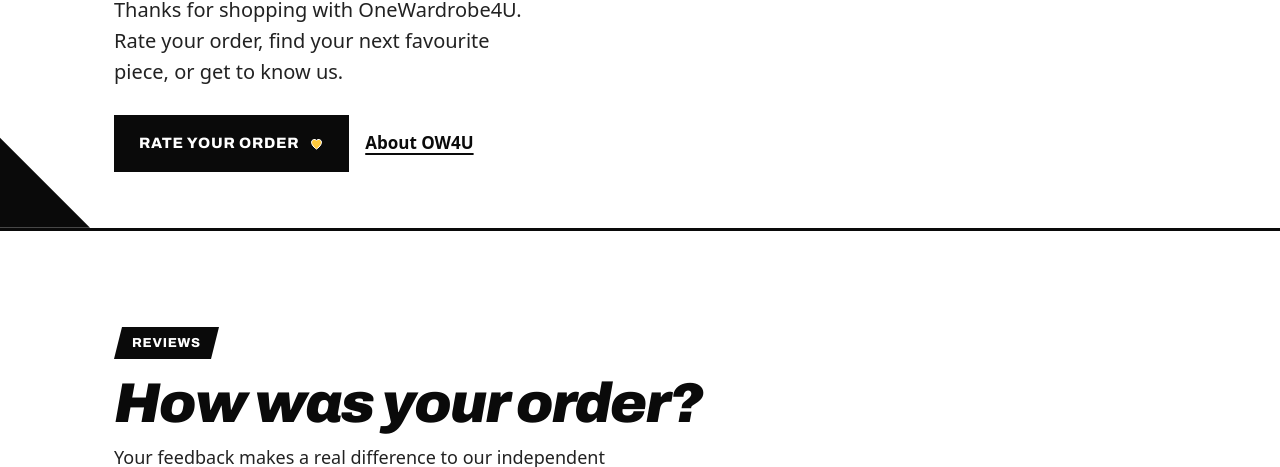
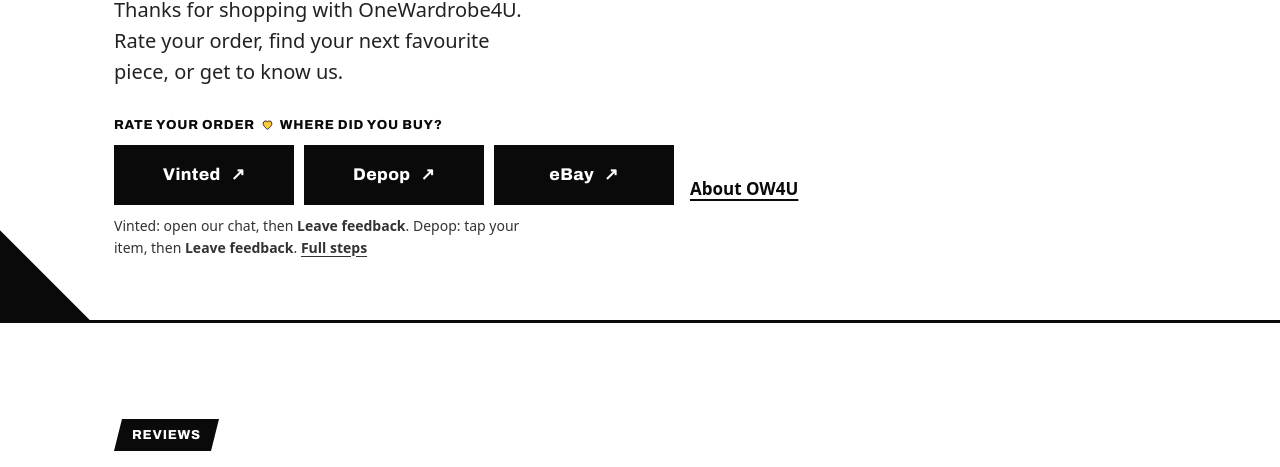
Before and after one commit to onewardrobe4u/onewardrobe4u.github.io, a plain HTML site: page index.html in a window 1280 px wide. Shown: the part 611-1078 px from the top of the page. Drawn offline with Linux system fonts and the light colour scheme.

Commit message:
One-tap review buttons at the top of the page
Co-Authored-By: Claude Opus 5.5 <noreply@anthropic.com>
Claude-Session: https://claude.ai/code/session_01LcxNVjafT18GcGs3xvkzS5

```diff
--- a/index.html
+++ b/index.html
@@ -83,7 +83,14 @@ img,svg{display:block}
 .btn .arr{transition:transform .2s ease}
 .btn:hover .arr{transform:translateX(4px)}
 .txt{font-weight:700;text-underline-offset:4px;text-decoration-thickness:2px;padding:12px 4px;min-height:44px;display:inline-flex;align-items:center}
-@media (max-width:520px){.ctas .btn{flex:1 1 100%}}
+.quick{flex:1 1 100%;max-width:560px;margin-bottom:6px}
+.qh{margin:0 0 10px;display:flex;align-items:center;gap:6px;flex-wrap:wrap}
+.qb{display:grid;grid-template-columns:repeat(3,minmax(0,1fr));gap:10px}
+.qb .btn{padding-inline:8px;font-size:17px;min-height:58px;text-transform:none;letter-spacing:.02em}
+@media (max-width:360px){.qb{gap:8px}.qb .btn{font-size:15px;padding-inline:4px}.qb .arr{display:none}}
+.qn{font-size:14px;color:#333;margin:10px 0 0;max-width:52ch}
+.qn a{font-weight:700;text-underline-offset:3px}
+@media (max-width:520px){.ctas>.btn{flex:1 1 100%}}
 
 /* Entrance */
 @media (prefers-reduced-motion:no-preference){
@@ -176,7 +183,15 @@ footer a{color:#fff}
     <h1 class="d">Your wardrobe. Your style.</h1>
     <p class="sub">Thanks for shopping with OneWardrobe4U. Rate your order, find your next favourite piece, or get to know us.</p>
     <div class="ctas">
-      <a class="btn" href="#review">Rate your order <svg class="heart" viewBox="0 0 24 24" aria-hidden="true"><path d="M12 21s-8-5.2-8-11.2A4.6 4.6 0 0 1 12 7a4.6 4.6 0 0 1 8 2.8C20 15.8 12 21 12 21z" fill="#ffc93c" stroke="#fff" stroke-width="1.6"/></svg></a>
+      <div class="quick" role="group" aria-labelledby="qk-h">
+        <p class="lbl qh" id="qk-h">Rate your order <svg class="heart" viewBox="0 0 24 24" aria-hidden="true"><path d="M12 21s-8-5.2-8-11.2A4.6 4.6 0 0 1 12 7a4.6 4.6 0 0 1 8 2.8C20 15.8 12 21 12 21z" fill="#ffc93c" stroke="#0a0a0a" stroke-width="1.6"/></svg> Where did you buy?</p>
+        <div class="qb">
+          <a class="btn" data-k="vinted.review" data-gc="quick-vinted" hidden>Vinted <span class="arr" aria-hidden="true">↗</span></a>
+          <a class="btn" data-k="depop.review" data-gc="quick-depop" hidden>Depop <span class="arr" aria-hidden="true">↗</span></a>
+          <a class="btn" data-k="ebay.review" data-gc="quick-ebay" hidden>eBay <span class="arr" aria-hidden="true">↗</span></a>
+        </div>
+        <p class="qn">Vinted: open our chat, then <b>Leave feedback</b>. Depop: tap your item, then <b>Leave feedback</b>. <a href="#review">Full steps</a></p>
+      </div>
       <a class="btn ghost" href="#shop" id="heroShop">Shop again <span class="arr" aria-hidden="true">→</span></a>
       <a class="txt" href="#about">About OW4U</a>
     </div>
```
